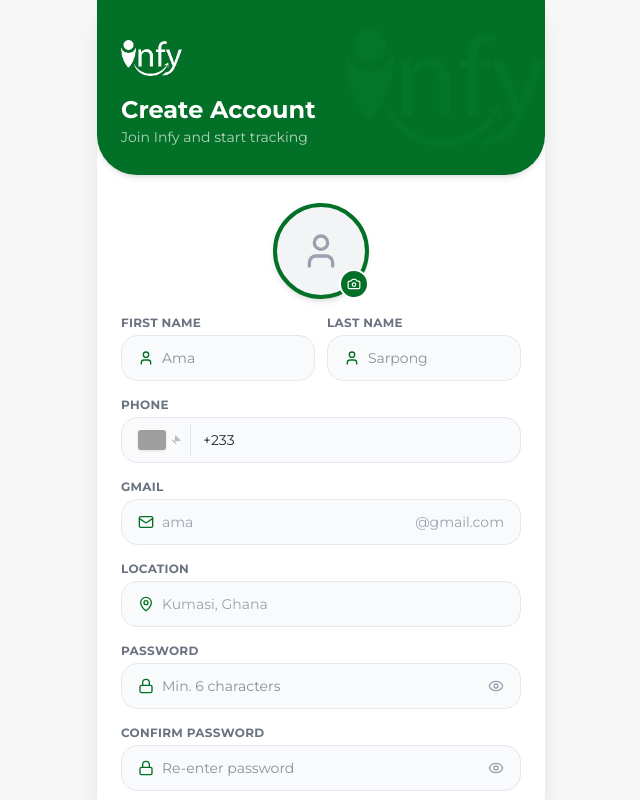
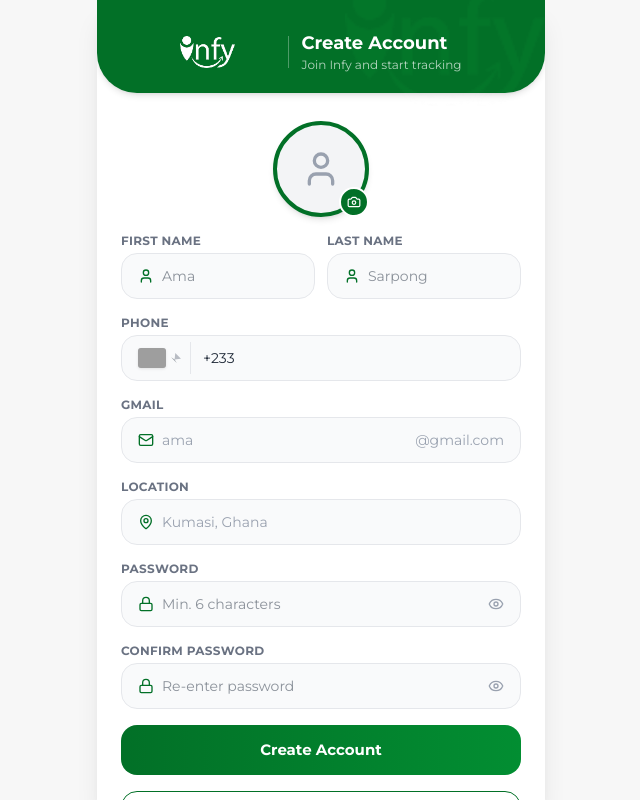
Before and after one commit to Jopex1/Infy-App, a Next.js app: page /signup in a window 1280 px wide. Shown: the whole page, without its empty margins (319-959 px from the left). Built offline with nearby package versions, Linux system fonts and the light colour scheme; grey boxes are pictures that could not be loaded.

Commit message:
PageHeader: logo+title side by side reduced height

```diff
--- a/src/components/PageHeader.js
+++ b/src/components/PageHeader.js
@@ -3,12 +3,14 @@ import Link from "next/link";
 
 export default function PageHeader({ title, subtitle, backHref = "/" }) {
   return (
-    <div className="bg-[#027027] pt-10 pb-7 px-6 rounded-b-[2.5rem] relative sticky top-0 z-50 shadow-md shrink-0">
+    <div className="bg-[#027027] pt-8 pb-5 px-6 rounded-b-[2.5rem] relative sticky top-0 z-50 shadow-md shrink-0">
       <div className="absolute right-0 top-1/2 -translate-y-1/2 opacity-5 pointer-events-none" style={{mixBlendMode: 'overlay'}}>
         <Image src="/icons/infy_wordmark_mono_1.png" alt="watermark" width={200} height={200} className="object-contain" />
       </div>
-      <Link href={backHref} className="inline-block mb-3 relative z-10">
-        <div className="relative w-28 h-9">
+
+      {/* Logo + Title side by side, centered */}
+      <Link href={backHref} className="flex items-center justify-center gap-3 relative z-10">
+        <div className="relative w-24 h-8 shrink-0">
           <Image
             src="/icons/infy_wordmark_mono_1.png"
             alt="Infy"
@@ -17,9 +19,12 @@ export default function PageHeader({ title, subtitle, backHref = "/" }) {
             priority
           />
         </div>
+        <div className="h-8 w-px bg-white/30" />
+        <div>
+          <h1 className="text-white text-lg font-bold leading-tight">{title}</h1>
+          {subtitle && <p className="text-white/70 text-xs mt-0.5">{subtitle}</p>}
+        </div>
       </Link>
-      <h1 className="text-white text-2xl font-bold leading-tight relative z-10">{title}</h1>
-      {subtitle && <p className="text-white/70 text-sm mt-0.5 relative z-10">{subtitle}</p>}
     </div>
   );
 }
```
